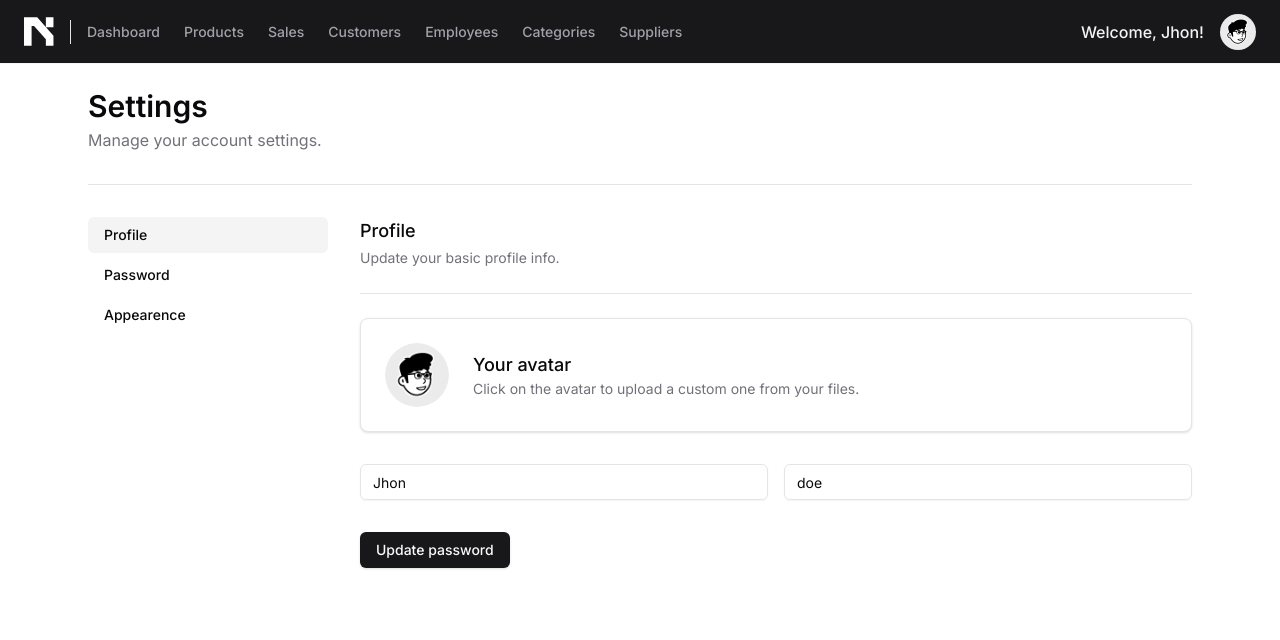
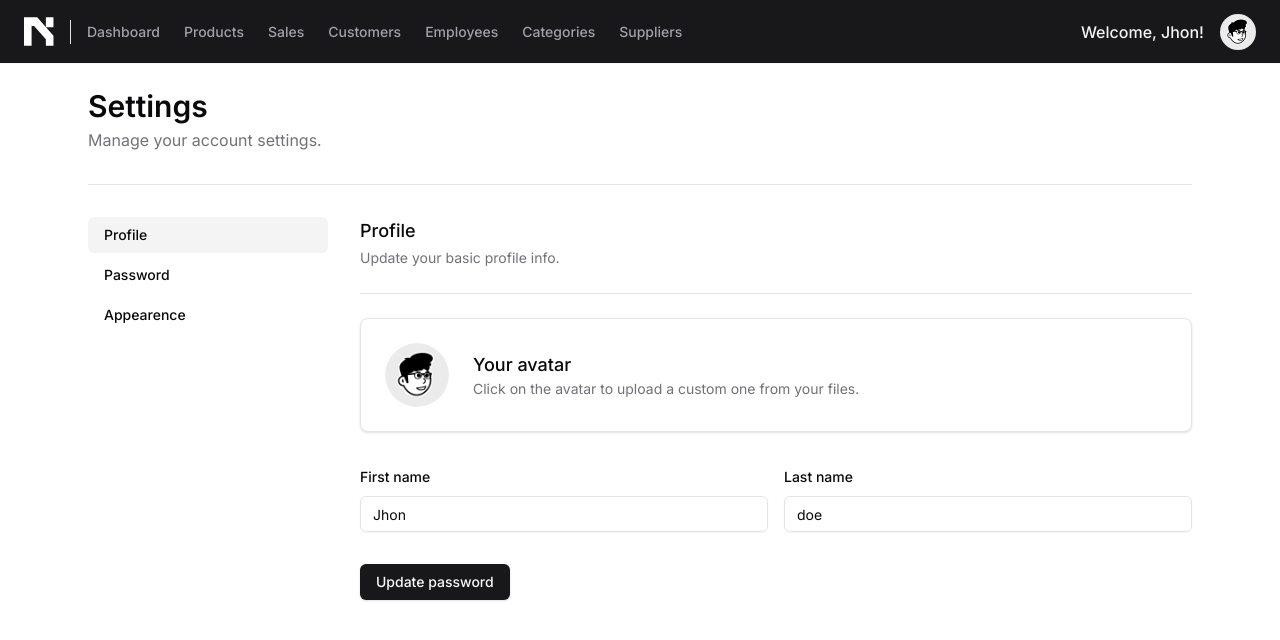
Before and after one commit to henrique0089/next-swift, a Next.js app in the folder web/: page /settings/profile in a window 1280 px wide. Shown: the top 640 px of the page. Built offline with nearby package versions, Linux system fonts and the light colour scheme.

Commit message:
component: add Form to update profile info page

```diff
--- a/web/src/app/(panel)/settings/components/update-profile-form.tsx
+++ b/web/src/app/(panel)/settings/components/update-profile-form.tsx
@@ -2,6 +2,14 @@
 
 import { Button } from '@/components/ui/button'
 import { Card, CardContent } from '@/components/ui/card'
+import {
+  Form,
+  FormControl,
+  FormField,
+  FormItem,
+  FormLabel,
+  FormMessage,
+} from '@/components/ui/form'
 import { Input } from '@/components/ui/input'
 import { zodResolver } from '@hookform/resolvers/zod'
 import { Loader2 } from 'lucide-react'
@@ -27,11 +35,7 @@ type ProfileFormValues = z.infer<typeof profileFormSchema>
 
 export function UpdateProfileForm() {
   const [avatar, setAvatar] = useState<FileList | null>(null)
-  const {
-    handleSubmit,
-    register,
-    formState: { isSubmitting },
-  } = useForm<ProfileFormValues>({
+  const form = useForm<ProfileFormValues>({
     resolver: zodResolver(profileFormSchema),
     mode: 'onChange',
     defaultValues: {
@@ -44,7 +48,13 @@ export function UpdateProfileForm() {
     console.log({ ...data, avatar })
   }
 
+  const {
+    handleSubmit,
+    formState: { isSubmitting },
+  } = form
+
   return (
+    <Form {...form}>
       <form
         onSubmit={handleSubmit(handleUpdateProfileInfo)}
         className="space-y-8"
@@ -59,7 +69,10 @@ export function UpdateProfileForm() {
                 id="avatar"
               />
 
-            <label htmlFor="avatar" className="cursor-pointer hover:opacity-70">
+              <label
+                htmlFor="avatar"
+                className="cursor-pointer hover:opacity-70"
+              >
                 {avatar ? (
                   <Image
                     src={avatar[0]}
@@ -89,9 +102,33 @@ export function UpdateProfileForm() {
         </Card>
 
         <div className="grid grid-cols-2 gap-4">
-        <Input placeholder="John" {...register('firstName')} />
+          <FormField
+            control={form.control}
+            name="firstName"
+            render={({ field }) => (
+              <FormItem>
+                <FormLabel>First name</FormLabel>
+                <FormControl>
+                  <Input placeholder="John" {...field} />
+                </FormControl>
+                <FormMessage />
+              </FormItem>
+            )}
+          />
 
-        <Input placeholder="Doe" {...register('lastName')} />
+          <FormField
+            control={form.control}
+            name="lastName"
+            render={({ field }) => (
+              <FormItem>
+                <FormLabel>Last name</FormLabel>
+                <FormControl>
+                  <Input placeholder="Doe" {...field} />
+                </FormControl>
+                <FormMessage />
+              </FormItem>
+            )}
+          />
         </div>
 
         <Button disabled={isSubmitting}>
@@ -99,5 +136,6 @@ export function UpdateProfileForm() {
           Update password
         </Button>
       </form>
+    </Form>
   )
 }
```
Lines whose indentation alone changed are shown as unchanged.
